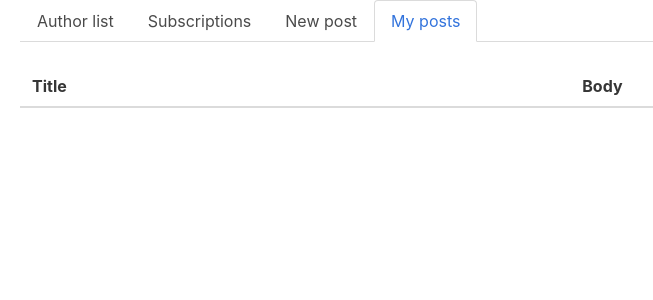
After one commit to vedun/blog, a Django app: page /my_posts/ in a window 1280 px wide. The commit adds this page. Shown: the top 300 px of the page, without its empty margins (44-697 px from the left). Run offline with Django 3.2, Linux system fonts and the light colour scheme; the visitor is signed in with stand-in values (Sample User, id 1); data that the repository does not hold is empty; some libraries are stand-ins or nearby versions.

Commit message:
список заметок пользователя

```diff
--- /dev/null
+++ b/src/apps/blog/templates/blog/my_posts_list.html
@@ -0,0 +1,33 @@
+{% extends 'blog/base.html' %}
+{% load static %}
+
+{% block body %}
+  <div class="columns">
+    <div class="column">
+      {% include 'blog/top_menu.html' with active_item='my-posts-list' %}
+    </div>
+  </div>
+
+  <div class="columns">
+    <div class="column">
+      <table class="table is-fullwidth">
+        <thead>
+          <tr>
+            <th>Title</th>
+            <th>Body</th>
+          </tr>
+        </thead>
+        <tbody>
+          {% for post in posts %}
+            <tr>
+              <th>{{ post.title }}</th>
+              <td>
+                {{ post.body|truncatewords:3 }}
+              </td>
+            </tr>
+          {% endfor %}
+        </tbody>
+      </table>
+    </div>
+  </div>
+{% endblock %}
--- a/src/apps/blog/templates/blog/top_menu.html
+++ b/src/apps/blog/templates/blog/top_menu.html
@@ -17,6 +17,11 @@
         <span>{% trans 'New post' %}</span>
       </a>
     </li>
+    <li class="{% if active_item == 'my-posts-list' %}is-active{% endif %}">
+      <a href="{% url 'blog:my-posts-list' %}">
+        <span>{% trans 'My posts' %}</span>
+      </a>
+    </li>
     {% endif %}
   </ul>
 </div>
--- a/src/apps/blog/urls.py
+++ b/src/apps/blog/urls.py
@@ -1,7 +1,7 @@
 # -*- coding: utf-8 -*-
 from django.urls import path
 from .views import AuthorList, SubscribeView, UnsubscribeView, \
-    SubscriptionsList, PostCreate
+    SubscriptionsList, PostCreate, MyPostsList
 
 app_name = 'blog'
 
@@ -13,4 +13,5 @@ urlpatterns = [
     ),
     path('subscriptions/', SubscriptionsList.as_view(), name='subscriptions'),
     path('post/add/', PostCreate.as_view(), name='post-create'),
+    path('my_posts/', MyPostsList.as_view(), name='my-posts-list'),
 ]
--- a/src/apps/blog/views.py
+++ b/src/apps/blog/views.py
@@ -73,9 +73,21 @@ class UnsubscribeView(LoginRequiredMixin, View):
 class PostCreate(LoginRequiredMixin, CreateView):
     template_name = 'blog/post_create.html'
     form_class = PostCreateForm
-    success_url = reverse_lazy('blog:subscriptions')
+    success_url = reverse_lazy('blog:my-posts-list')
 
     def form_valid(self, form):
         self.object = form.save(commit=False)
         self.object.author = self.request.user
         return super().form_valid(form)
+
+
+class MyPostsList(LoginRequiredMixin, ListView):
+    model = Post
+    template_name = 'blog/my_posts_list.html'
+    context_object_name = 'posts'
+
+    def get_queryset(self):
+        current_user = self.request.user
+        qs = super().get_queryset()
+        qs = qs.filter(author=current_user)
+        return qs
```
